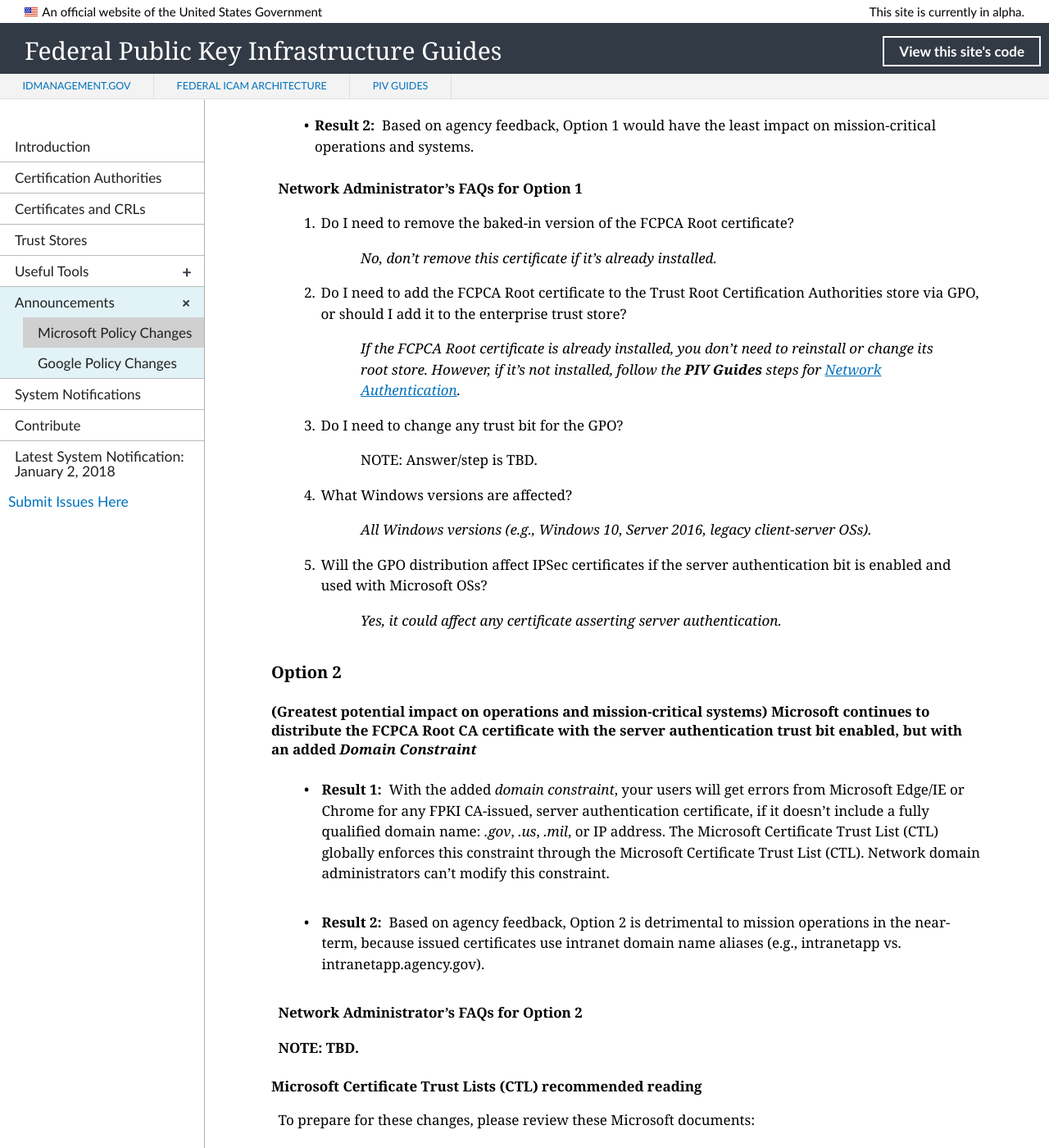
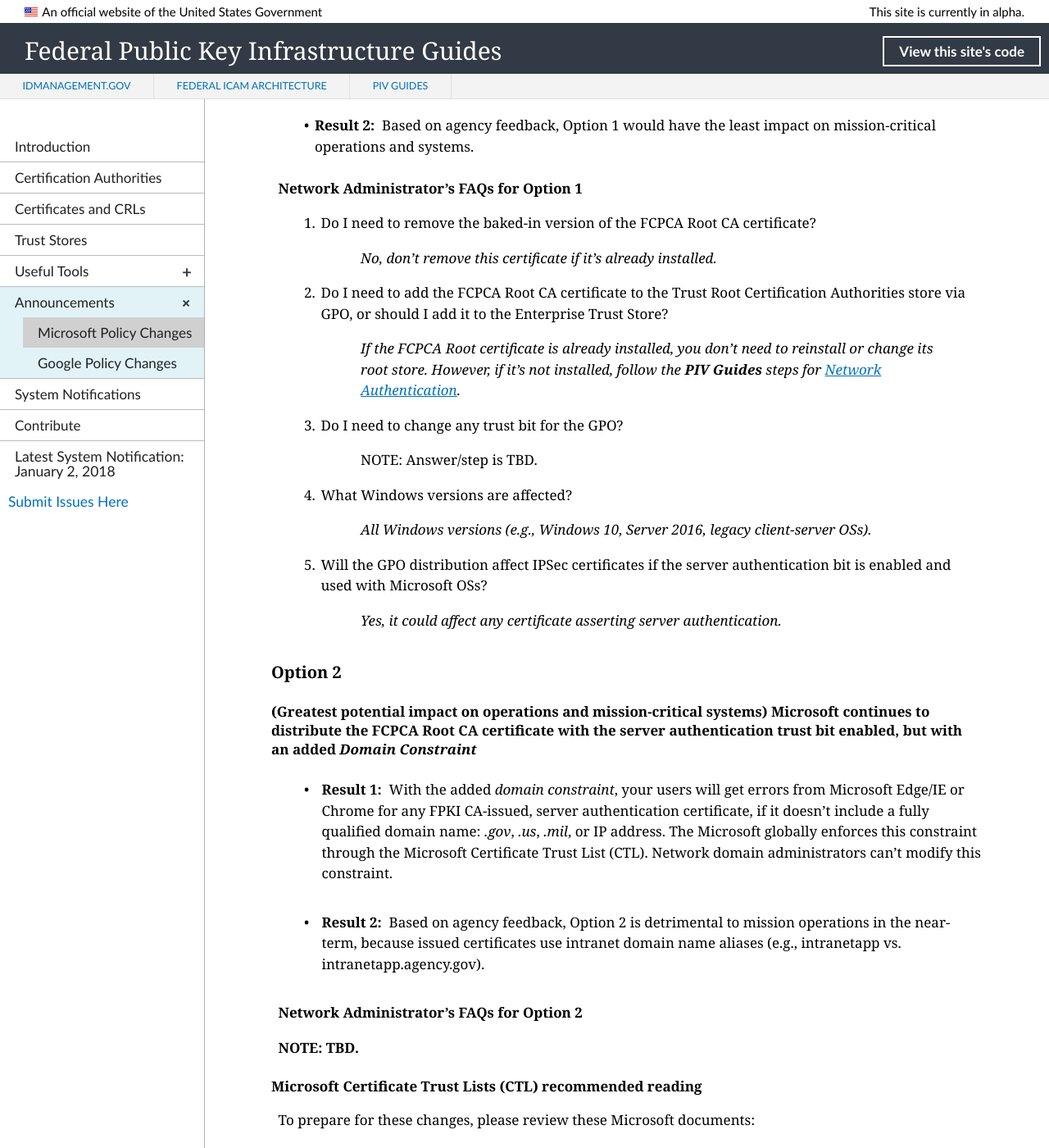
Before and after one commit to GSA/fpki-guides, a Jekyll site: the page built from _announcements/01_microsoft_constraint.md, in a window 1280 px wide and 1400 px high, scrolled down 988 px. Shown: the whole window at 82% size. Built offline with Jekyll 4.4.1, drawn with Linux system fonts in a browser that asks for light colours; nearby versions of some CDN libraries; library files that are not in the unit come from our copies; some of the changed text lies outside the part shown.

Commit message:
Update 01_microsoft_constraint.md
Editorial

```diff
--- a/_announcements/01_microsoft_constraint.md
+++ b/_announcements/01_microsoft_constraint.md
@@ -11,15 +11,15 @@
 
 Microsoft's new Public Key Infrastructure (PKI) policy requirements could impact 14 federal agencies. Under these requirements, Microsoft mandates that the FPKI undergo an annual audit of how we operate, maintain, and issue certificates from our Certification Authorities (CAs). If the FPKI does not comply, the first impact will occur in April 2018&nbsp;&mdash;&nbsp;Windows users will get errors when browsing with Microsoft Edge/IE or Chrome to intranet and internet websites that use FPKI CA-issued, server authentication (SSL) certificates.<!--Changed to same referencing ("server authentication certificates") as used in Google announcement for consistency.-->
 
-{% include alert-info.html content="Agencies use server authentication certificates to secure intranet and internet websites, per HTTPS mandate (Binding Operational Directive 18-01)." %}
+{% include alert-info.html content="Agencies use server authentication certificates to secure intranet and internet websites, per HTTPS mandate&mdash;Binding Operational Directive 18-01." %}
 
 ### Options for Federal PKI Response to Microsoft
 
-Please recommend Option 1 or 2 and send any agency impacts or concerns by **January 26, 2018** to **_fpki@gsa.gov_**.
+Please recommend Option 1 or 2 and send any agency impacts or concerns by **January 26, 2018** to **_fpki@gsa.gov_**. <!--Update date.-->
 
 ### Option 1
 #### (Recommended)&nbsp;The FPKI instructs Microsoft to remove the Federal Common Policy Certification Authority (FCPCA) (aka, COMMON) Root certificate trust bit from the Microsoft trust store
-<!--The FPKI Guides' CAs page says "FCPCA" for Root CA and says "COMMON" is used in documents.--which is most correct?-->
+<!--The FPKI Guides' CAs page suggests that "FCPCA Root CA" is preferred over "COMMON Root CA."-->
 * **Result 1:**&nbsp;&nbsp;Your users will get errors when browsing with Microsoft Edge/IE or Chrome to intranet and internet websites that use FPKI CA-issued, server authentication certificates.
 
 > **How can we limit this impact?**&nbsp;&nbsp;Network domain administrators can distribute new group policies to restore the _pre-change_ behavior for Microsoft OS-based, government-managed equipment. (For steps, see _Option 1 FAQs_ and _Microsoft Certificate Trust Lists [CTL] recommended reading_ below.)
@@ -28,9 +28,9 @@
 
 **Network Administrator's FAQs for Option 1**
 
-1. Do I need to remove the baked-in version of the FCPCA Root certificate?
+1. Do I need to remove the baked-in version of the FCPCA Root CA certificate?
 > _No, don't remove this certificate if it's already installed._
-2. Do I need to add the FCPCA Root certificate to the Trust Root Certification Authorities store via GPO, or should I add it to the enterprise trust store?
+2. Do I need to add the FCPCA Root CA certificate to the Trust Root Certification Authorities store via GPO, or should I add it to the Enterprise Trust Store?<!--Is enterprise trust store = browser-related?-->
 > _If the FCPCA Root certificate is already installed, you don't need to reinstall or change its root store. However, if it's not installed, follow the **PIV Guides** steps for [Network Authentication](https://piv.idmanagement.gov/networkconfig/){:target= "_blank"}._
 3. Do I need to change any trust bit for the GPO?
 > NOTE: Answer/step is TBD.
@@ -42,7 +42,7 @@
 ### Option 2
 #### (Greatest potential impact on operations and mission-critical systems)&nbsp;Microsoft continues to distribute the FCPCA Root CA certificate with the server authentication trust bit enabled, but with an added _Domain Constraint_
 
-* **Result 1:**&nbsp;&nbsp;With the added _domain constraint_, your users will get errors from Microsoft Edge/IE or Chrome for any FPKI CA-issued, server authentication certificate, if it doesn't include a fully qualified domain name: _.gov_, _.us_, _.mil_, or IP address. The Microsoft Certificate Trust List (CTL) globally enforces this constraint through the Microsoft Certificate Trust List (CTL). Network domain administrators can't modify this constraint.
+* **Result 1:**&nbsp;&nbsp;With the added _domain constraint_, your users will get errors from Microsoft Edge/IE or Chrome for any FPKI CA-issued, server authentication certificate, if it doesn't include a fully qualified domain name: _.gov_, _.us_, _.mil_, or IP address. The Microsoft globally enforces this constraint through the Microsoft Certificate Trust List (CTL). Network domain administrators can't modify this constraint.
 
 * **Result 2:**&nbsp;&nbsp;Based on agency feedback, Option 2 is detrimental to mission operations in the near-term, because issued certificates use intranet domain name aliases (e.g., intranetapp vs. intranetapp.agency.gov).
 
```
